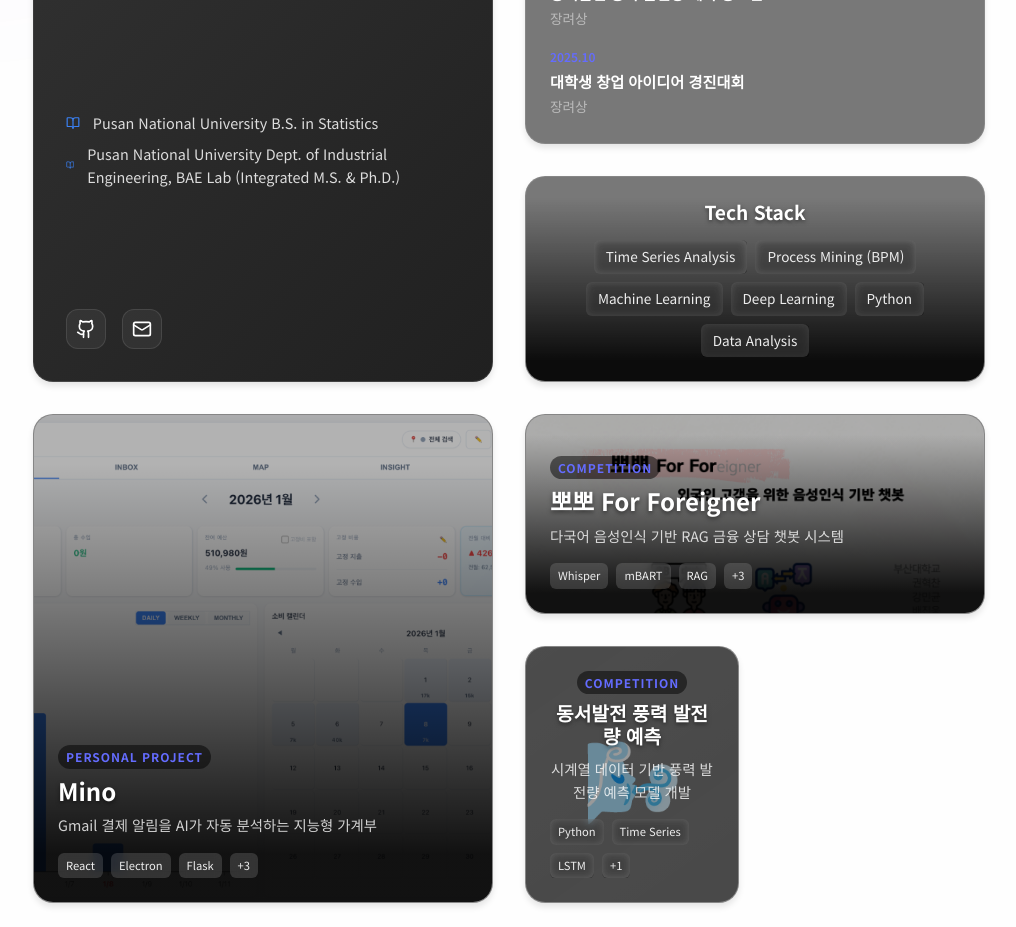
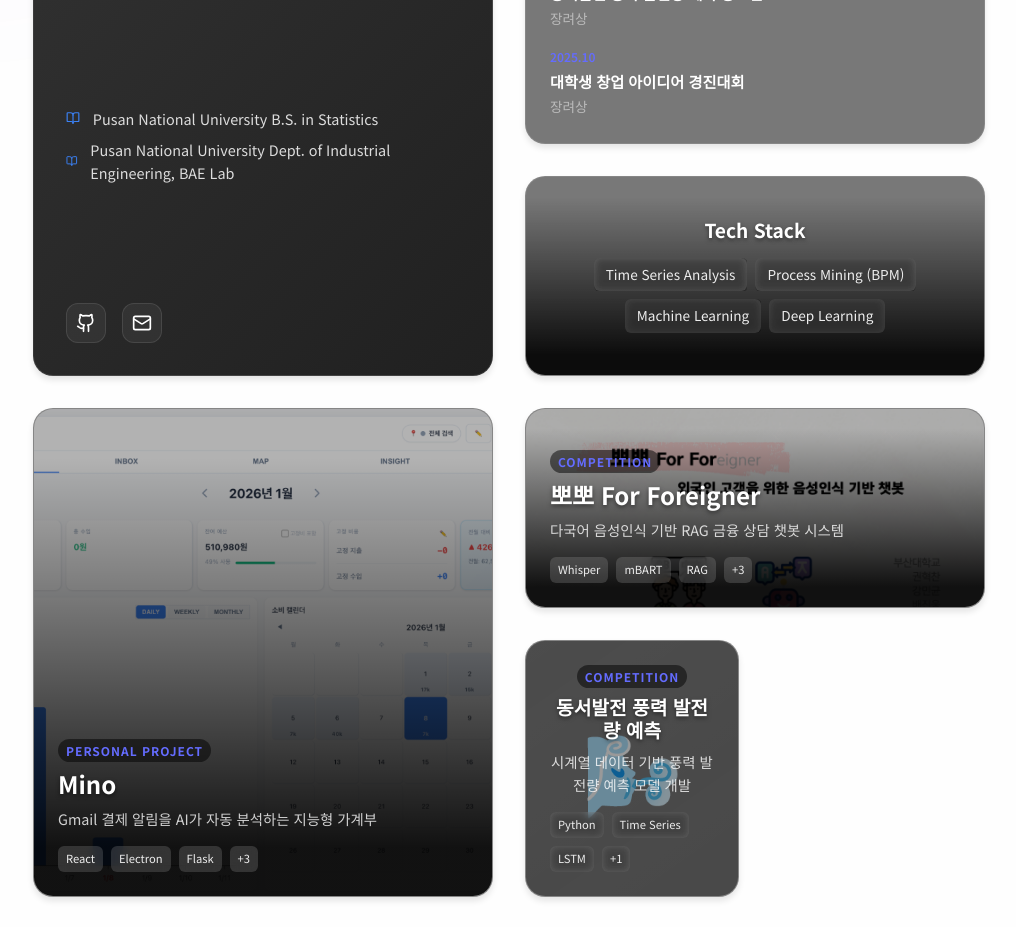
Before and after one commit to nneans/nneans.github.io, a React (Vite) app: page / in a window 1280 px wide. Shown: the part 1000-1927 px from the top of the page, without its empty margins (131-1147 px from the left). Built offline with nearby package versions, Linux system fonts and the light colour scheme.

Commit message:
Update: Apply user manual edits to profile (organizers, skills)

```diff
--- a/src/data/profile.js
+++ b/src/data/profile.js
@@ -11,12 +11,12 @@ export const profile = {
         {
             school: "Pusan National University",
             major: "B.S. in Statistics",
-            period: "2022.03 ~ 2026.02"
+            period: "2022.03 ~ 2026.08"
         },
         {
             school: "Pusan National University",
-            major: "Dept. of Industrial Engineering, BAE Lab (Integrated M.S. & Ph.D.)",
-            period: "2026.03 ~ (Expected)"
+            major: "Dept. of Industrial Engineering, BAE Lab",
+            period: "2026.03 ~ "
         }
     ],
 
@@ -25,19 +25,19 @@ export const profile = {
         {
             title: "지산학 산업 데이터 공모전",
             award: "우수상",
-            organizer: "부산테크노파크",
+            organizer: "Pusan National University",
             date: "2025.11"
         },
         {
             title: "동서발전 풍력 발전량 예측 공모전",
             award: "장려상",
-            organizer: "한국동서발전",
+            organizer: "B.D.A x 동서발전 x 60Hz",
             date: "2025.10"
         },
         {
             title: "대학생 창업 아이디어 경진대회",
             award: "장려상",
-            organizer: "부산광역시",
+            organizer: "Pusan National University",
             date: "2025.10"
         }
     ],
@@ -47,8 +47,6 @@ export const profile = {
         "Time Series Analysis",
         "Process Mining (BPM)",
         "Machine Learning",
-        "Deep Learning",
-        "Python",
-        "Data Analysis"
+        "Deep Learning"
     ]
 }
```
